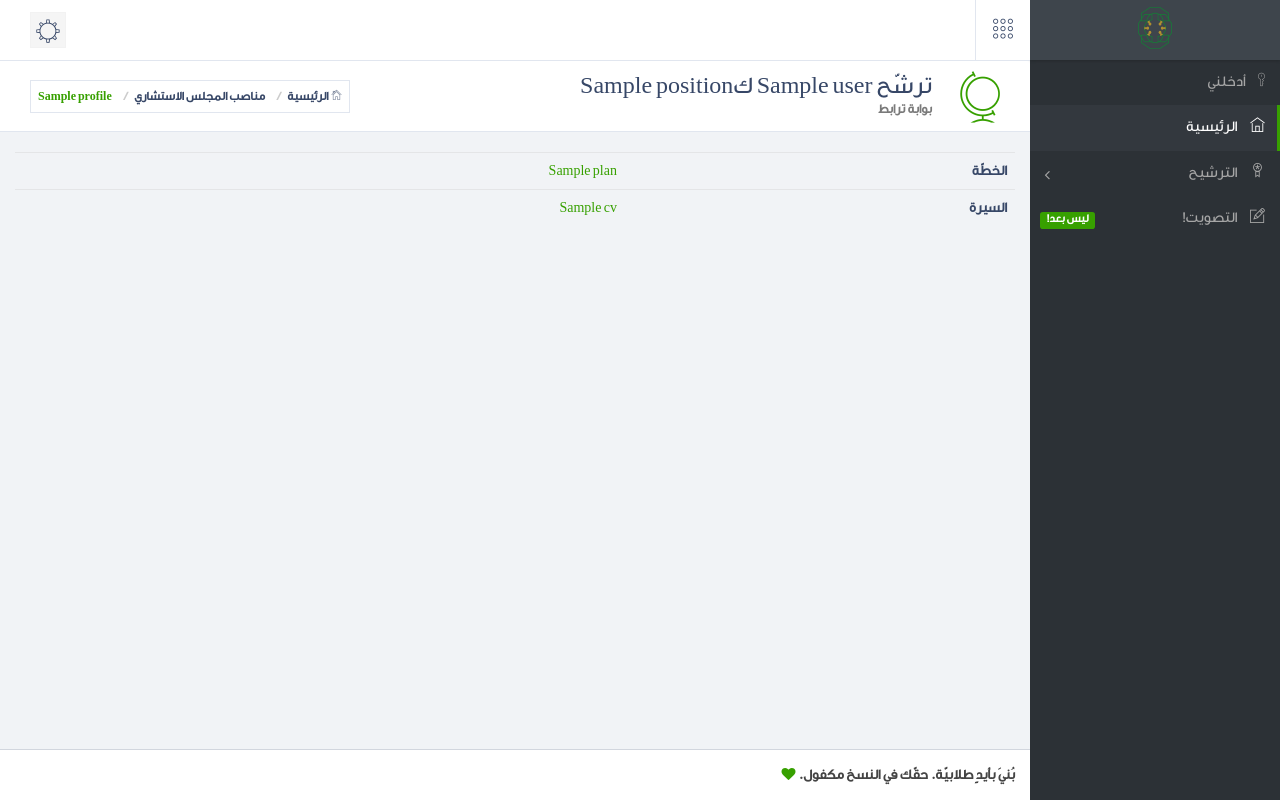
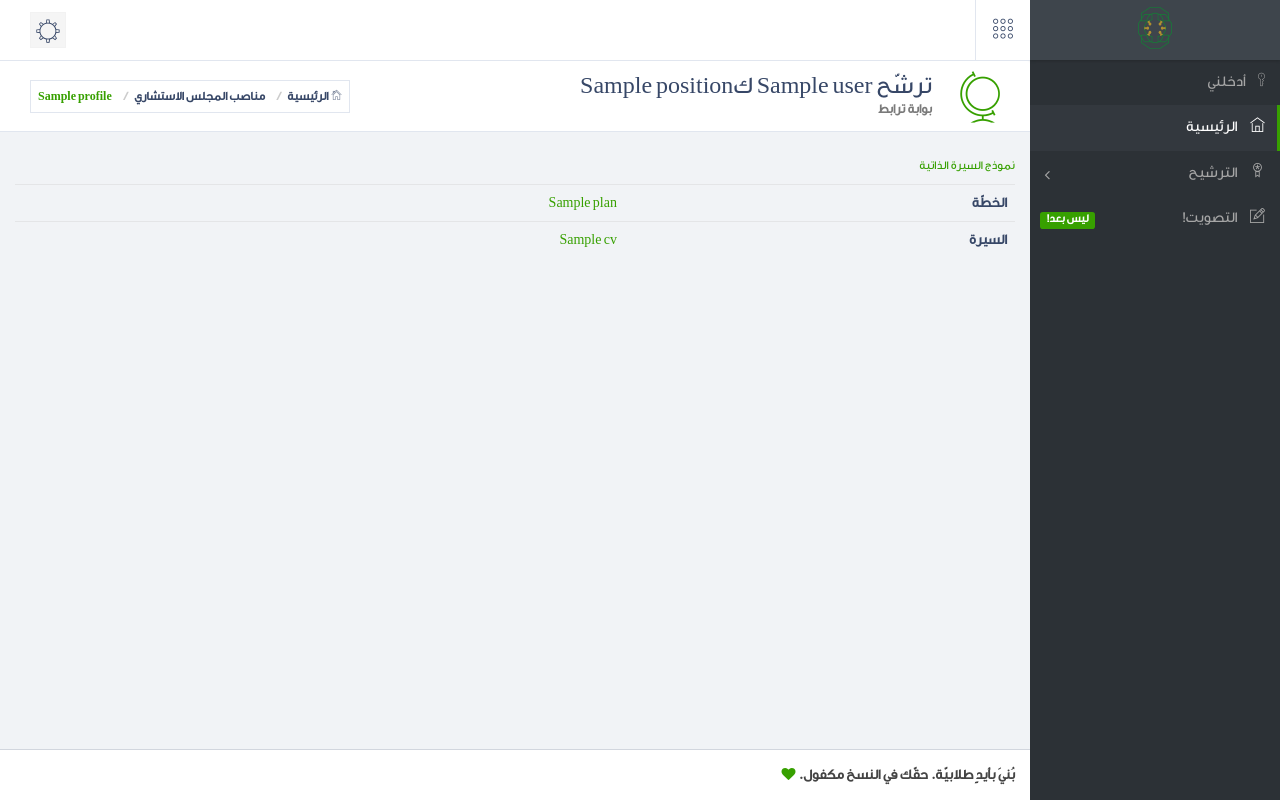
Before and after one commit to SAlkhairy/SAC, a Django app: template voting/templates/voting/show_nomination.html in a window 1280 px wide. Run offline with Django 3.2, Linux system fonts and the light colour scheme; the template is opened without the code that fills it: most values are stand-ins (such as "Sample title", 1, 10 or a date in 2020); some libraries are stand-ins or nearby versions.

Commit message:
Testing show_nomination

```diff
--- a/voting/templates/voting/show_nomination.html
+++ b/voting/templates/voting/show_nomination.html
@@ -22,6 +22,7 @@
    <tr>
       <th>السيرة</th>
       <td><a href="{{ nomination.cv.url }}">{{ nomination.cv.name }}</td>
+      <div class="help-block small"><a href="https://goo.gl/ceKPnM">نموذج السيرة الذاتية</a></div>
    </tr>
    {% if nomination.cerificates %}
    <tr>
```
